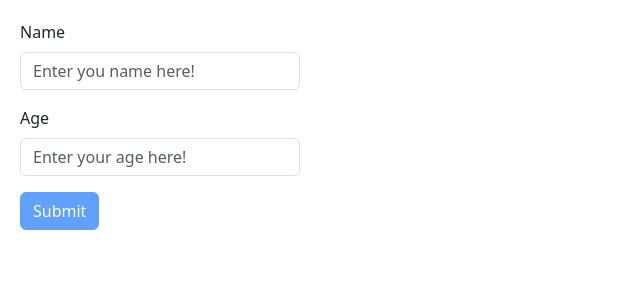
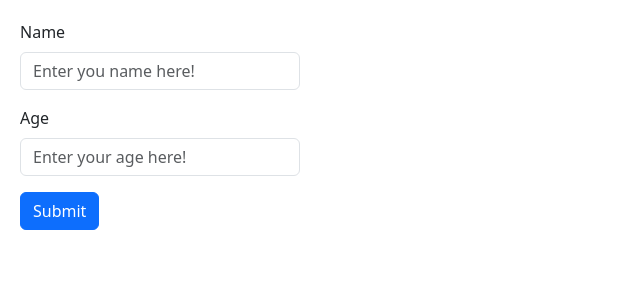
Before and after one commit to Scientific-Research/react-forms-MoHa, a React (Vite) app: page / in a window 1280 px wide. Shown: the top 300 px of the page, without its empty margins (0-640 px from the left). Built offline with nearby package versions, Linux system fonts and the light colour scheme.

Commit message:
disabled={!isValid} for Submit button was removed!

```diff
--- a/src/components/Form.tsx
+++ b/src/components/Form.tsx
@@ -22,7 +22,8 @@ const Form = () => {
 	const {
 		register,
 		handleSubmit,
-		formState: { errors, isValid },
+		// formState: { errors, isValid },
+		formState: { errors },
 	} = useForm<IFormData>({ resolver: zodResolver(schema) });
 	// console.log(formState.errors);
 
@@ -122,7 +123,7 @@ const Form = () => {
 				)}
 			</div>
 			<button
-				disabled={!isValid}
+				// disabled={!isValid}
 				className="btn btn-primary"
 				type="submit"
 			>
```
